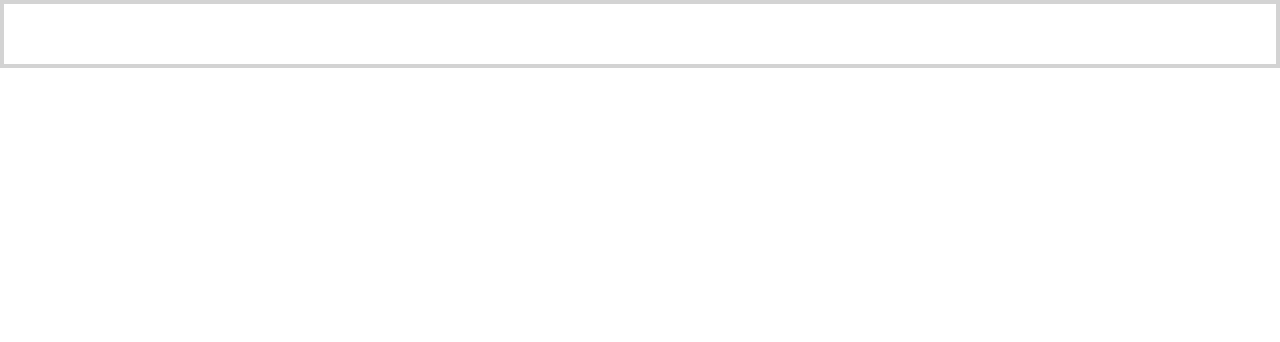
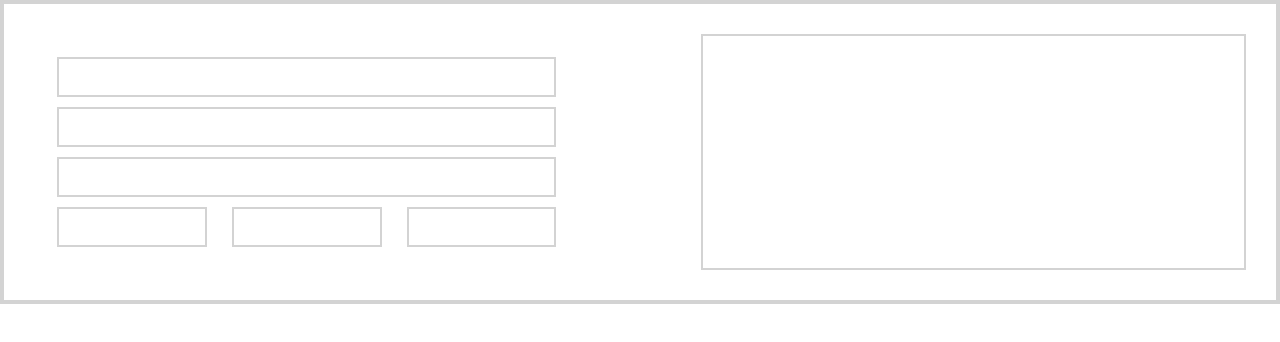
Before and after one commit to aganyo360/hellow-world, a plain HTML site: page layouts/layout4.html in a window 1280 px wide. Drawn offline with Linux system fonts and the light colour scheme.

Commit message:
layout 4 complete

```diff
--- a/layouts/layout4.html
+++ b/layouts/layout4.html
@@ -17,9 +17,8 @@
           <div class="box-small"></div>
           <div class="box-small"></div>
         </div>
-            <div class="right-wrapper">
       </div>
-        </div>
+      <div class="right-wrapper"></div>
     </div>
   </body>
 </html>
--- a/layouts/layout_styles/layout4.css
+++ b/layouts/layout_styles/layout4.css
@@ -4,14 +4,34 @@
   box-sizing: border-box;
   font-family: sans-serif;
 }
-  .container{
+.container {
   padding: 30px;
   border: 4px solid lightgrey;
+  display: flex;
+  justify-content: space-between;
 }
-  .left-wrapper{
+.left-wrapper {
   width: 45%;
+  padding: 23px;
 }
-  .box
-  {
+.right-wrapper {
+  width: 45%;
+  padding: 23px;
+  border: 2px solid lightgrey;
+}
 
+.box {
+  width: 100%;
+  border: 2px solid lightgrey;
+  height: 40px;
+  margin-bottom: 10px;
 }
+.smaller-boxes{
+  display: flex;
+  justify-content: space-between;
+}
+.box-small {
+  width: 30%;
+  border: 2px solid lightgrey;
+  height: 40px;
+}
```
Lines whose indentation alone changed are shown as unchanged.
